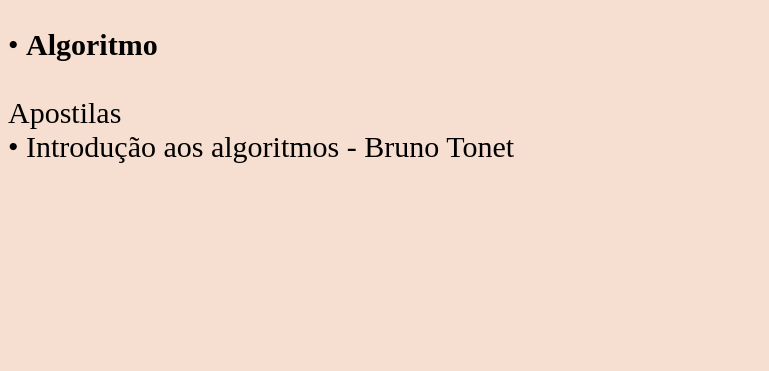
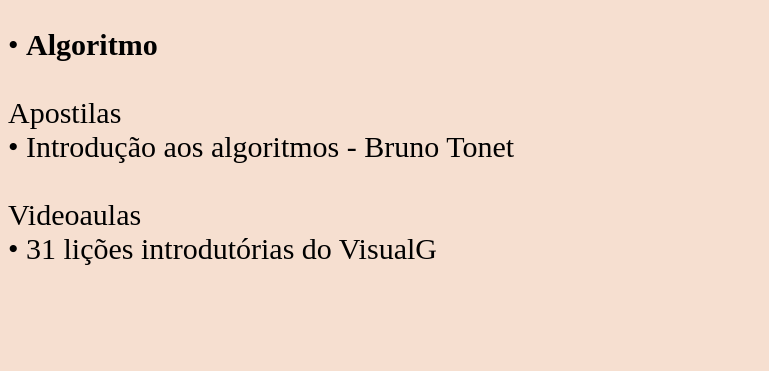
Before and after one commit to demisart/ref, a plain HTML site: page CONT/01algoritmo/algorithm.html in a window 1280 px wide. Shown: the part 131-502 px from the top of the page, without its empty margins (0-769 px from the left). Drawn offline with Linux system fonts and the light colour scheme.

Commit message:
Add files via upload

```diff
--- a/CONT/01algoritmo/algorithm.html
+++ b/CONT/01algoritmo/algorithm.html
@@ -28,6 +28,9 @@
 Apostilas
 • <a href="https://vk.com/doc623722001_630197083?hash=a90a7b03c0b4e62701&dl=4d9294359b38e16b68" target="_blank">Introdução aos algoritmos - Bruno Tonet </a>
 
+Videoaulas
+• <a href="https://demisart.github.io/ref/index.html" target="_blank">31 lições introdutórias do VisualG </a>
+
 
 
 </pre>
```
